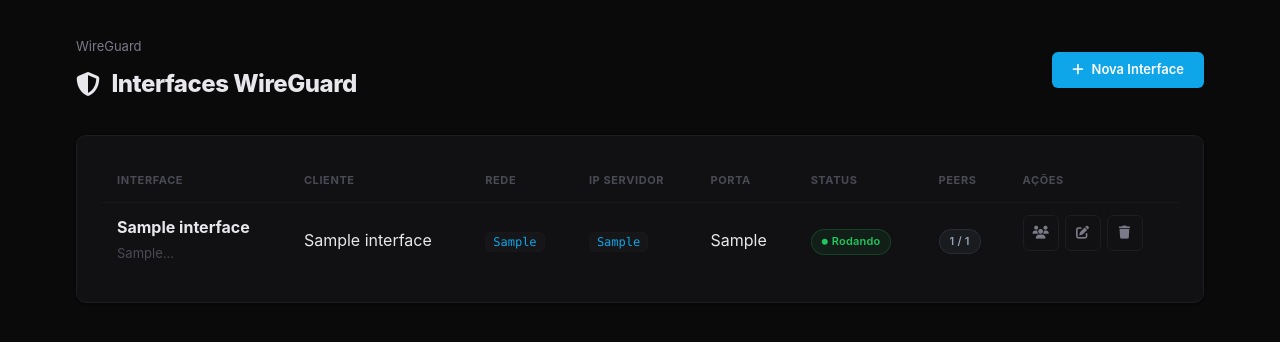
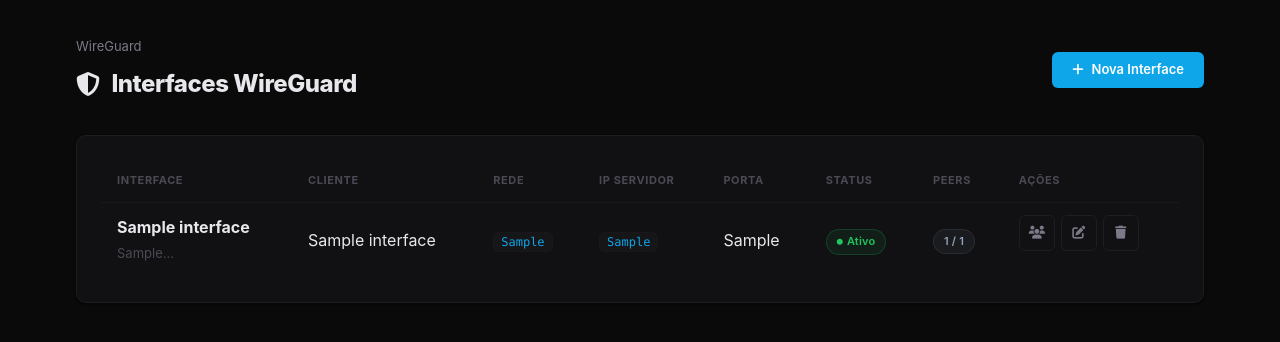
Before and after one commit to delanora/wgpanel, a PHP site: template src/views/wireguard/index.php in a window 1280 px wide. Shown: the top 342 px of the page. Run offline with PHP 8.4, Linux system fonts and the light colour scheme; the template is opened without the code that fills it: most values are stand-ins (such as "Sample title", 1, 10 or a date in 2020); some libraries are stand-ins or nearby versions.

Commit message:
style: renomear status "Rodando" para "Ativo" nas interfaces
🤖 Generated with Codebuff
Co-Authored-By: Codebuff <noreply@codebuff.com>

```diff
--- a/src/views/wireguard/edit.php
+++ b/src/views/wireguard/edit.php
@@ -72,7 +72,7 @@
                 <small class="text-muted">
                     <?php if ($interface['running']): ?>
                         <i class="fas fa-circle" style="color: var(--success); font-size: 8px;"></i>
-                        Status atual no Mikrotik: <strong>Rodando</strong>
+                        Status atual no Mikrotik: <strong>Ativo</strong>
                     <?php else: ?>
                         <i class="fas fa-circle" style="color: var(--danger); font-size: 8px;"></i>
                         Status atual no Mikrotik: <strong>Parado</strong>
--- a/src/views/wireguard/index.php
+++ b/src/views/wireguard/index.php
@@ -67,7 +67,7 @@
                     <td>
                         <?php if ($iface['running']): ?>
                             <span class="badge badge-success">
-                                <i class="fas fa-circle" style="font-size: 6px; vertical-align: middle;"></i> Rodando
+                                <i class="fas fa-circle" style="font-size: 6px; vertical-align: middle;"></i> Ativo
                             </span>
                         <?php else: ?>
                             <span class="badge badge-danger">
```
